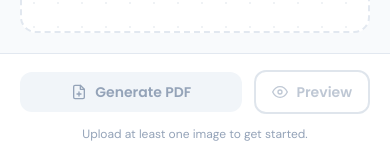
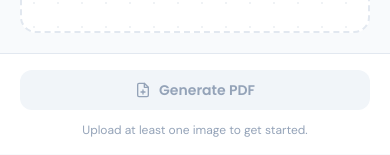
Before and after one commit to hamzahossainX/ImgFold, a React (Vite) app: page / in a window 390 px wide. Shown: the part 707-862 px from the top of the page. Built offline with nearby package versions, Linux system fonts and the light colour scheme.

Commit message:
feat: add Preview button to PDFGenerator between generate and download

```diff
--- a/src/components/PDFGenerator.jsx
+++ b/src/components/PDFGenerator.jsx
@@ -7,7 +7,6 @@
 import React from 'react';
 import { motion, AnimatePresence } from 'framer-motion';
 import ProgressBar from './ProgressBar.jsx';
-import PDFPreview from './PDFPreview.jsx';
 
 /* ── Icons ─────────────────────────────────────────────────────────── */
 const GenerateIcon = () => (
@@ -17,6 +16,14 @@ const GenerateIcon = () => (
     <polyline points="14 2 14 8 20 8"/>
     <line x1="12" y1="18" x2="12" y2="12"/>
     <line x1="9"  y1="15" x2="15" y2="15"/>
+  </svg>
+);
+
+const PreviewIcon = () => (
+  <svg width="16" height="16" viewBox="0 0 24 24" fill="none"
+    stroke="currentColor" strokeWidth="2" strokeLinecap="round" strokeLinejoin="round">
+    <path d="M1 12s4-8 11-8 11 8 11 8-4 8-11 8-11-8-11-8z"/>
+    <circle cx="12" cy="12" r="3"/>
   </svg>
 );
 
@@ -67,6 +74,7 @@ export default function PDFGenerator({
   error,
   pdfName,
   onGenerate,
+  onPreview,
   onDownload,
 }) {
   const canGenerate = imageCount > 0 && !isGenerating;
@@ -95,8 +103,8 @@ export default function PDFGenerator({
         )}
       </AnimatePresence>
 
-      {/* Buttons row */}
-      <div className="flex items-center gap-3">
+      {/* Buttons row: stacked vertically on mobile, row on tablet/desktop */}
+      <div className="flex flex-col sm:flex-row items-stretch sm:items-center gap-3">
 
         {/* ── Generate button ── */}
         <motion.button
@@ -105,7 +113,7 @@ export default function PDFGenerator({
           onClick={onGenerate}
           disabled={!canGenerate}
           className={[
-            'flex-1 flex items-center justify-center gap-2 px-5 py-2.5 rounded-xl font-semibold text-sm font-poppins transition-all duration-200',
+            'w-full sm:w-auto sm:flex-1 flex items-center justify-center gap-2 px-5 py-2.5 rounded-xl font-semibold text-sm font-poppins transition-all duration-200 shrink-0',
             canGenerate
               ? 'bg-brand-500 hover:bg-brand-600 text-white shadow-lg shadow-brand-500/25 hover:shadow-brand-500/35'
               : imageCount === 0
@@ -138,6 +146,26 @@ export default function PDFGenerator({
           )}
         </motion.button>
 
+        {/* ── Preview button — only shown when PDF is ready ── */}
+        <AnimatePresence>
+          {pdfReady && (
+            <motion.button
+              initial={{ opacity: 0, scale: 0.85, x: 10 }}
+              animate={{ opacity: 1, scale: 1,    x: 0  }}
+              exit={{ opacity: 0, scale: 0.85, x: 10 }}
+              transition={{ type: 'spring', stiffness: 380, damping: 22 }}
+              whileTap={{ scale: 0.96 }}
+              whileHover={{ scale: 1.02 }}
+              onClick={onPreview}
+              className="w-full sm:w-auto shrink-0 flex items-center justify-center gap-2 px-5 py-2.5 rounded-xl font-semibold text-sm font-poppins transition-all duration-200 border-2 border-teal-500 text-teal-600 dark:text-teal-400 hover:bg-teal-50 dark:hover:bg-teal-900/20"
+              aria-label="Preview PDF"
+            >
+              <PreviewIcon />
+              <span>Preview</span>
+            </motion.button>
+          )}
+        </AnimatePresence>
+
         {/* ── Download button — only shown when PDF is ready ── */}
         <AnimatePresence>
           {pdfReady && (
@@ -149,7 +177,7 @@ export default function PDFGenerator({
               whileTap={{ scale: 0.96 }}
               whileHover={{ scale: 1.02 }}
               onClick={onDownload}
-              className="flex items-center gap-2 px-5 py-2.5 rounded-xl bg-emerald-500 hover:bg-emerald-600 text-white font-semibold text-sm font-poppins shadow-lg shadow-emerald-500/25 hover:shadow-emerald-500/35 transition-all duration-200"
+              className="w-full sm:w-auto shrink-0 flex items-center justify-center gap-2 px-5 py-2.5 rounded-xl bg-emerald-500 hover:bg-emerald-600 text-white font-semibold text-sm font-poppins shadow-lg shadow-emerald-500/25 hover:shadow-emerald-500/35 transition-all duration-200"
               aria-label={`Download ${pdfName || 'converted'}.pdf`}
             >
               <DownloadIcon />
@@ -157,14 +185,6 @@ export default function PDFGenerator({
             </motion.button>
           )}
         </AnimatePresence>
-
-        {/* ── Preview button ── */}
-        <PDFPreview
-          pdfBytes={pdfBytes}
-          pdfName={pdfName}
-          pageCount={imageCount}
-          onDownload={onDownload}
-        />
       </div>
 
       {/* Success status */}
```
